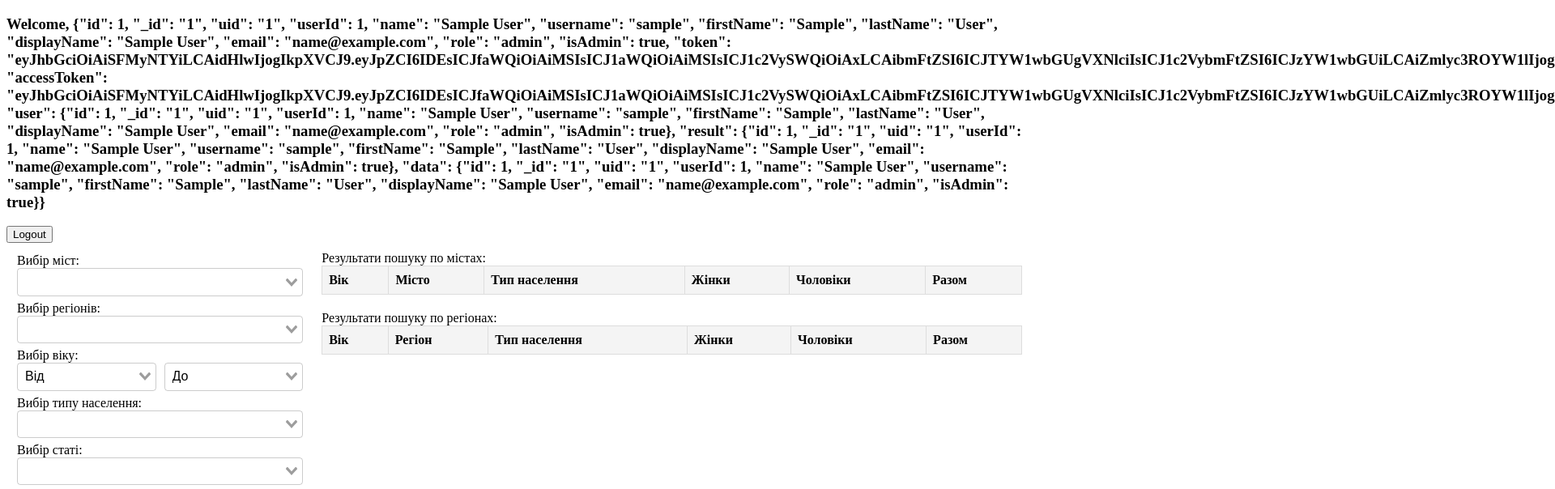
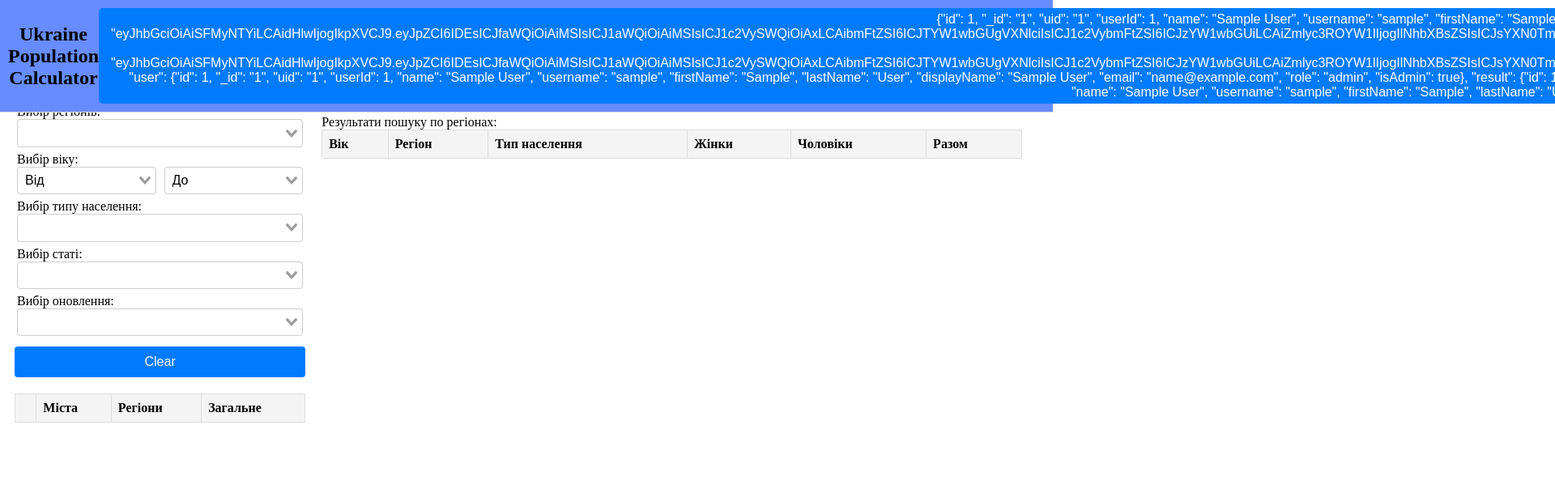
Before and after one commit to weissh0rn/vue-upc, a Vue app: page /home in a window 1280 px wide. Shown: the top 604 px of the page at 81% size, 1920 px wide, since content can reach past the window. Built offline with nearby package versions, Linux system fonts and the light colour scheme; sample sign-in values are in the browser's storage.

Commit message:
refactor: Uniform styling for main components
Made styling changes for a consistent appearance of components
such as Login.vue, Register.vue, Home.vue, MenuSelection.vue.

Signed-off-by: Viacheslav Us <slava.us@icloud.com>

```diff
--- a/src/assets/base.css
+++ /dev/null
@@ -1,86 +0,0 @@
-/* color palette from <https://github.com/vuejs/theme> */
-:root {
-  --vt-c-white: #ffffff;
-  --vt-c-white-soft: #f8f8f8;
-  --vt-c-white-mute: #f2f2f2;
-
-  --vt-c-black: #181818;
-  --vt-c-black-soft: #222222;
-  --vt-c-black-mute: #282828;
-
-  --vt-c-indigo: #2c3e50;
-
-  --vt-c-divider-light-1: rgba(60, 60, 60, 0.29);
-  --vt-c-divider-light-2: rgba(60, 60, 60, 0.12);
-  --vt-c-divider-dark-1: rgba(84, 84, 84, 0.65);
-  --vt-c-divider-dark-2: rgba(84, 84, 84, 0.48);
-
-  --vt-c-text-light-1: var(--vt-c-indigo);
-  --vt-c-text-light-2: rgba(60, 60, 60, 0.66);
-  --vt-c-text-dark-1: var(--vt-c-white);
-  --vt-c-text-dark-2: rgba(235, 235, 235, 0.64);
-}
-
-/* semantic color variables for this project */
-:root {
-  --color-background: var(--vt-c-white);
-  --color-background-soft: var(--vt-c-white-soft);
-  --color-background-mute: var(--vt-c-white-mute);
-
-  --color-border: var(--vt-c-divider-light-2);
-  --color-border-hover: var(--vt-c-divider-light-1);
-
-  --color-heading: var(--vt-c-text-light-1);
-  --color-text: var(--vt-c-text-light-1);
-
-  --section-gap: 160px;
-}
-
-@media (prefers-color-scheme: dark) {
-  :root {
-    --color-background: var(--vt-c-black);
-    --color-background-soft: var(--vt-c-black-soft);
-    --color-background-mute: var(--vt-c-black-mute);
-
-    --color-border: var(--vt-c-divider-dark-2);
-    --color-border-hover: var(--vt-c-divider-dark-1);
-
-    --color-heading: var(--vt-c-text-dark-1);
-    --color-text: var(--vt-c-text-dark-2);
-  }
-}
-
-*,
-*::before,
-*::after {
-  box-sizing: border-box;
-  margin: 0;
-  font-weight: normal;
-}
-
-body {
-  min-height: 100vh;
-  color: var(--color-text);
-  background: var(--color-background);
-  transition:
-    color 0.5s,
-    background-color 0.5s;
-  line-height: 1.6;
-  font-family:
-    Inter,
-    -apple-system,
-    BlinkMacSystemFont,
-    'Segoe UI',
-    Roboto,
-    Oxygen,
-    Ubuntu,
-    Cantarell,
-    'Fira Sans',
-    'Droid Sans',
-    'Helvetica Neue',
-    sans-serif;
-  font-size: 15px;
-  text-rendering: optimizeLegibility;
-  -webkit-font-smoothing: antialiased;
-  -moz-osx-font-smoothing: grayscale;
-}
--- a/src/views/Home.vue
+++ b/src/views/Home.vue
@@ -24,8 +24,14 @@ onMounted(() => {
 
 <template>
   <div>
-    <h3>Welcome, {{ authStore.user }}</h3>
-    <button @click="logout">Logout</button>
+    <div class="header">
+      <div class="header-title">
+        Ukraine Population Calculator
+      </div>
+      <div class="user-info">
+        <button class="user-button">{{ authStore.user }}</button>
+        <button class="logout-button" @click="logout">Logout</button>
+      </div>
     </div>
     <div class="container">
       <div class="left-panel">
@@ -37,13 +43,71 @@ onMounted(() => {
         <SearchResultsRegions />
       </div>
     </div>
+  </div>
 </template>
 
 <style scoped>
+.header {
+  position: fixed;
+  top: 0;
+  left: 0;
+  width: 100%;
+  display: flex;
+  justify-content: space-between;
+  align-items: center;
+  padding: 10px;
+  background-color: #668cff;
+  border-bottom: 1px solid #ddd;
+  z-index: 1000;
+}
+
+.header-title {
+  flex: 1;
+  text-align: center;
+  font-size: 1.5em;
+  font-weight: bold;
+}
+
+.user-info {
+  display: flex;
+  align-items: center;
+  margin-left: auto;
+}
+
+.user-button {
+  background-color: #007bff;
+  color: white;
+  border: none;
+  padding: 5px 15px;
+  margin-right: 10px;
+  cursor: pointer;
+  font-size: 1em;
+  border-radius: 5px;
+}
+
+.user-button:hover {
+  background-color: #0056b3;
+}
+
+.logout-button {
+  background-color: #007bff;
+  color: white;
+  border: none;
+  padding: 5px 15px;
+  cursor: pointer;
+  font-size: 1em;
+  border-radius: 5px;
+}
+
+.logout-button:hover {
+  background-color: #0056b3;
+}
+
 .container {
   display: flex;
   width: 100%;
   height: 100vh; /* Висота екрану */
+  padding-top: 50px; /* Додаємо відступ, щоб контент не заходив під заголовок */
 }
 
 .left-panel {
--- a/src/views/Login.vue
+++ b/src/views/Login.vue
@@ -95,7 +95,11 @@ function login() {
   padding: 10px;
   font-size: 1.2em;
   box-sizing: border-box;
-  background-color: #3366ff;
+  background-color: #007bff;
+}
+
+.btn:hover {
+  background-color: #0056b3;
 }
 
 .btn-block {
--- a/src/views/Register.vue
+++ b/src/views/Register.vue
@@ -23,6 +23,7 @@ function register() {
   router.push('/login');
 }
 </script>
+
 <template>
   <div class="container">
     <div class="login-form">
@@ -106,7 +107,11 @@ function register() {
   padding: 10px;
   font-size: 1.2em;
   box-sizing: border-box;
-  background-color: #3366ff;
+  background-color: #007bff;
+}
+
+.btn:hover {
+  background-color: #0056b3;
 }
 
 .btn-block {
```
Lines whose indentation alone changed are shown as unchanged.
